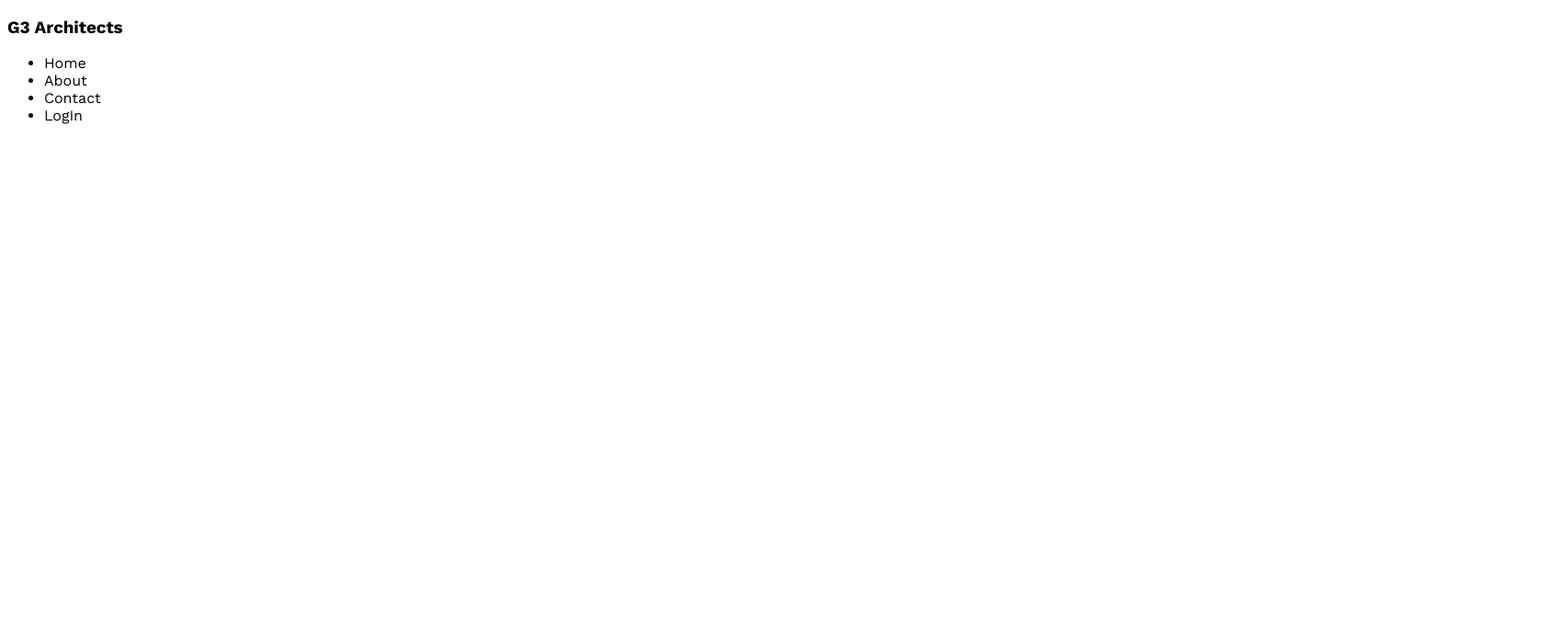
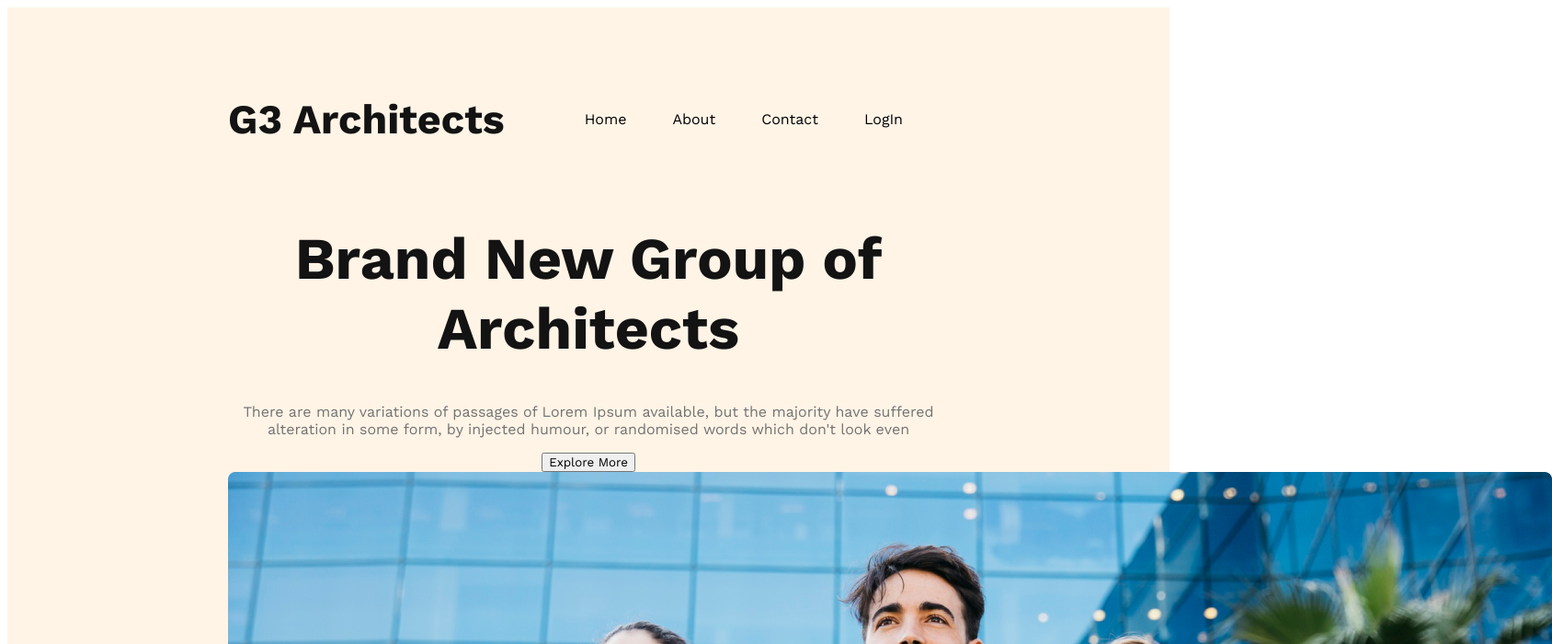
Before and after one commit to jrazad10/architects-website, a plain HTML site: page index.html in a window 1280 px wide. Shown: the top 700 px of the page at 92% size, 1688 px wide, since content can reach past the window. Drawn offline with nearby package versions, Linux system fonts and the light colour scheme.

Commit message:
content added

```diff
--- a/index.html
+++ b/index.html
@@ -1,15 +1,17 @@
 <!DOCTYPE html>
 <html lang="en">
+
 <head>
     <meta charset="UTF-8">
     <meta name="viewport" content="width=device-width, initial-scale=1.0">
     <title>Architect Website</title>
     <link rel="stylesheet" href="styles/architect.css">
 </head>
+
 <body>
     <header>
         <nav>
-            <h3>G3 Architects</h3>
+            <h3 class="nav-title">G3 Architects</h3>
             <ul>
                 <li>Home</li>
                 <li>About</li>
@@ -17,6 +19,17 @@
                 <li>LogIn</li>
             </ul>
         </nav>
+
+        <div class="banner">
+            <div class="banner-content">
+                <h1 class="banner-title">Brand New Group of Architects</h1>
+                <p class="banner-description">There are many variations of passages of Lorem Ipsum available, but the
+                    majority have suffered alteration in some form, by injected humour, or randomised words which don't
+                    look even</p>
+                <button class="btn-primary">Explore More</button>
+            </div>
+            <img src="images/banner.png" alt="">
+        </div>
     </header>
 
     <main>
@@ -27,4 +40,5 @@
 
     </footer>
 </body>
+
 </html>
--- a/styles/architect.css
+++ b/styles/architect.css
@@ -1,5 +1,63 @@
 @import url('https://fonts.googleapis.com/css2?family=Work+Sans:wght@400;600;700;800&display=swap');
 
+/* shared styles  */
 *{
     font-family: 'Work Sans', sans-serif;
 }
+
+.btn-primary{
+
+}
+
+/* header styles  */
+
+header{
+    background: rgba(255, 144, 14, 0.10);
+    padding: 50px 240px;
+}
+
+nav{
+    display: flex;
+    justify-content: space-between;
+    align-items: center;
+}
+
+.nav-title{
+    font-size: 2.8rem;
+    font-family: 700;
+    color: #131313;
+}
+
+nav >ul{
+    display: flex;
+}
+
+nav  li{
+    list-style: none;
+    margin-right: 50px;
+    font-weight: 500;
+    font-size: 1rem;
+}
+
+nav li a{
+    text-decoration: none;
+    color: #424242;
+}
+
+/* banner styles */
+
+.banner-content{
+    max-width: 800px;
+    text-align: center;
+    margin: 0 auto;
+}
+
+.banner-title{
+    font-size: 4rem;
+    font-weight: 700;
+    color: #131313;
+}
+
+.banner-description{
+    color: #727272;
+}
```
